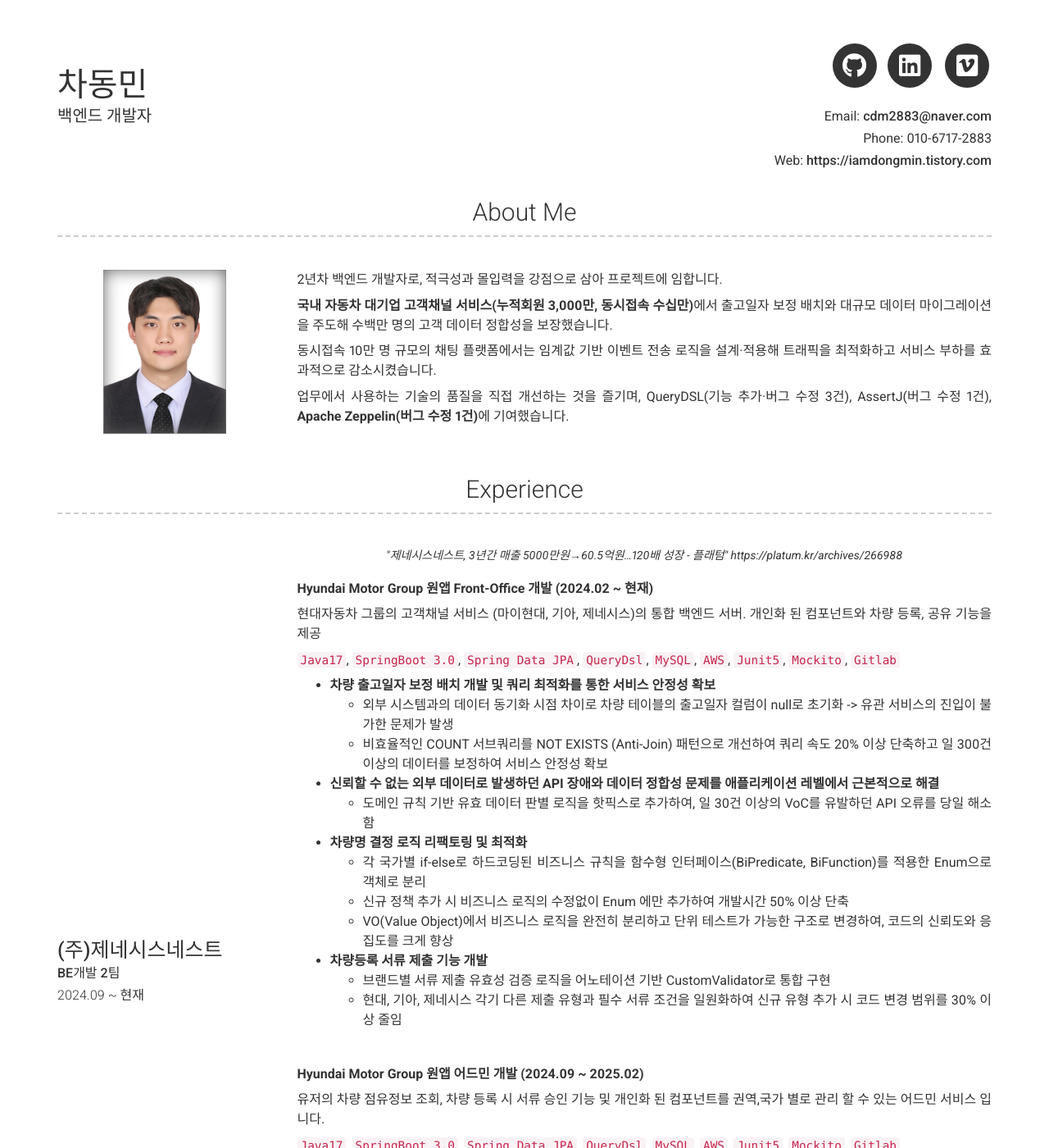
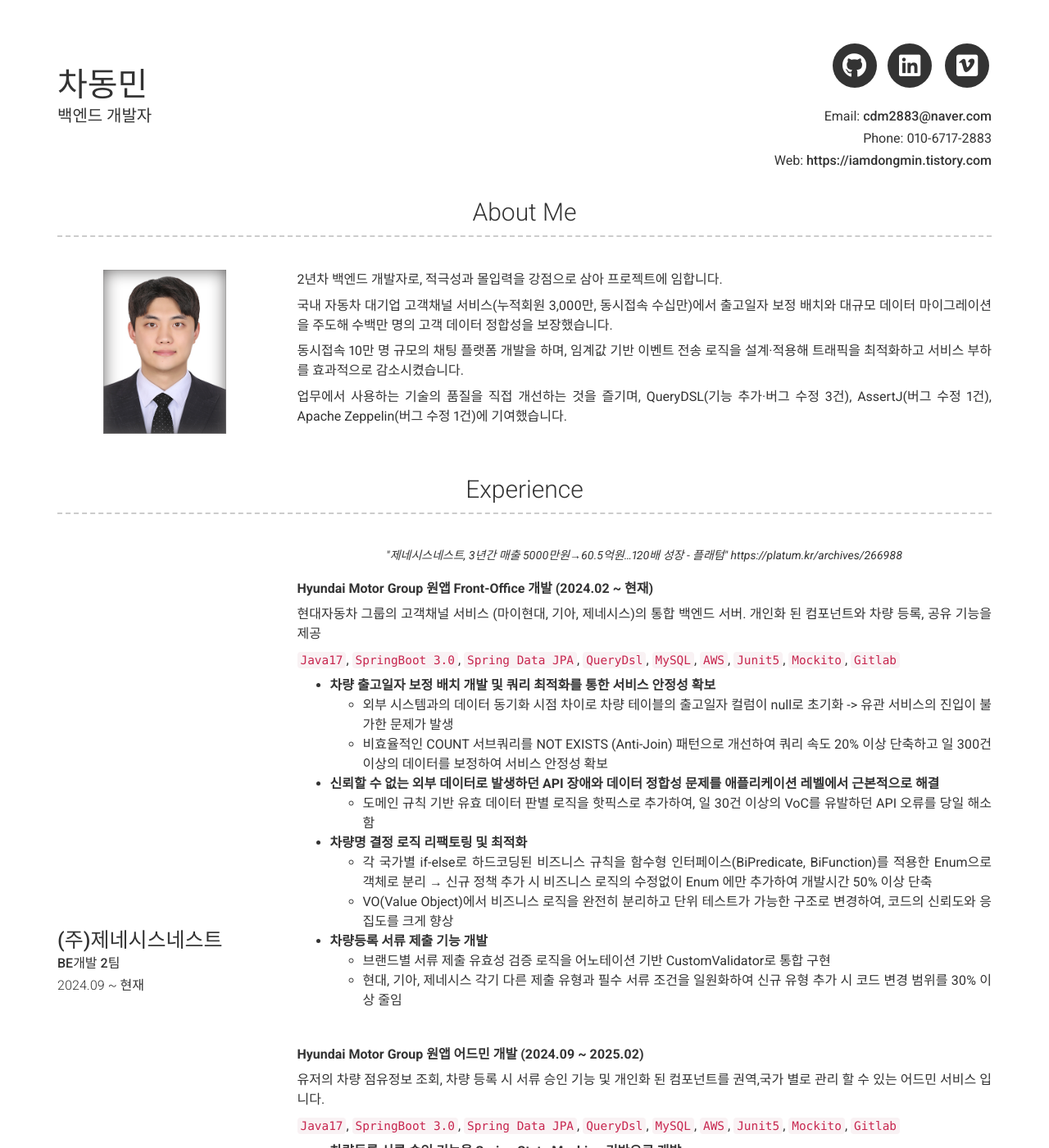
Before and after one commit to chadongmin/chadongmin.github.io, a Jekyll site: the page built from index.md, in a window 1280 px wide and 1400 px high. Shown: the whole window at 82% size. Built offline with Jekyll 4.4.1, drawn with Linux system fonts in a browser that asks for light colours; nearby versions of some CDN libraries.

Commit message:
프로젝트 수정

```diff
--- a/_config.yml
+++ b/_config.yml
@@ -49,11 +49,11 @@ about_profile_image: images/profile_image.jpg
 about_content: | # this will include new lines to allow paragraphs
   2년차 백엔드 개발자로, 적극성과 몰입력을 강점으로 삼아 프로젝트에 임합니다.
 
-  **국내 자동차 대기업 고객채널 서비스(누적회원 3,000만, 동시접속 수십만)**에서 출고일자 보정 배치와 대규모 데이터 마이그레이션을 주도해 수백만 명의 고객 데이터 정합성을 보장했습니다.
+  국내 자동차 대기업 고객채널 서비스(누적회원 3,000만, 동시접속 수십만)에서 출고일자 보정 배치와 대규모 데이터 마이그레이션을 주도해 수백만 명의 고객 데이터 정합성을 보장했습니다.
 
-  동시접속 10만 명 규모의 채팅 플랫폼에서는 임계값 기반 이벤트 전송 로직을 설계·적용해 트래픽을 최적화하고 서비스 부하를 효과적으로 감소시켰습니다.
+  동시접속 10만 명 규모의 채팅 플랫폼 개발을 하며, 임계값 기반 이벤트 전송 로직을 설계·적용해 트래픽을 최적화하고 서비스 부하를 효과적으로 감소시켰습니다.
 
-  업무에서 사용하는 기술의 품질을 직접 개선하는 것을 즐기며, QueryDSL(기능 추가·버그 수정 3건), AssertJ(버그 수정 1건), **Apache Zeppelin(버그 수정 1건)**에 기여했습니다.
+  업무에서 사용하는 기술의 품질을 직접 개선하는 것을 즐기며, QueryDSL(기능 추가·버그 수정 3건), AssertJ(버그 수정 1건), Apache Zeppelin(버그 수정 1건)에 기여했습니다.
 
 content:
   #경력
@@ -88,7 +88,7 @@ content:
 
           - **차량명 결정 로직 리팩토링 및 최적화**
             - 각 국가별 if-else로 하드코딩된 비즈니스 규칙을 함수형 인터페이스(BiPredicate, BiFunction)를 적용한 Enum으로 객체로 분리
-            - 신규 정책 추가 시 비즈니스 로직의 수정없이 Enum 에만 추가하여 개발시간 50% 이상 단축
+            → 신규 정책 추가 시 비즈니스 로직의 수정없이 Enum 에만 추가하여 개발시간 50% 이상 단축
             - VO(Value Object)에서 비즈니스 로직을 완전히 분리하고 단위 테스트가 가능한 구조로 변경하여, 코드의 신뢰도와 응집도를 크게 향상
 
 
```
Also changed, not shown: 1 other file.
